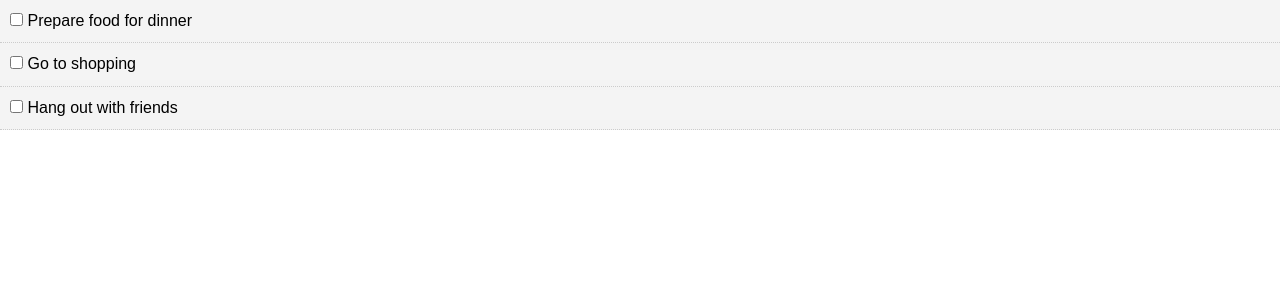
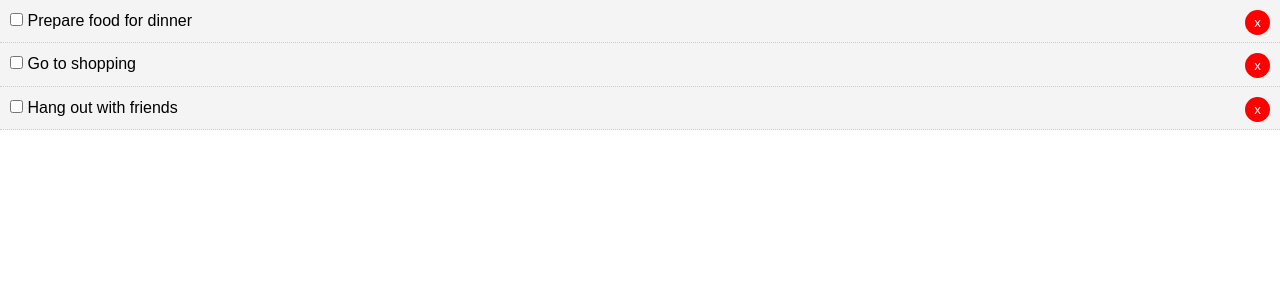
Before and after one commit to tatjanatanaskovich/react-to-do-list, a React (Create React App) app: page / in a window 1280 px wide. Shown: the top 300 px of the page. Built offline with nearby package versions, Linux system fonts and the light colour scheme.

Commit message:
Created deleteTodo method for to do item

```diff
--- a/src/App.js
+++ b/src/App.js
@@ -33,12 +33,17 @@ class App extends Component {
     })});
   }
 
+  deleteTodo = (id) => {
+    this.setState({todos: [...this.state.todos.filter(todo => todo.id !== id)] });
+  }
+
   render() {
     return (
       <div>
         <Todos
           todos={this.state.todos}
           markComplete={this.markComplete}
+          deleteTodo={this.deleteTodo}
         />
       </div>
     );
--- a/src/components/TodoItem.js
+++ b/src/components/TodoItem.js
@@ -12,15 +12,21 @@ class TodoItem extends Component {
   }
 
   render() {
+    const { id, title } = this.props.todo;
     return (
       <div className="TodoItem" style={this.getStyle()}>
         <p>
           <input
             type="checkbox"
-            onChange={this.props.markComplete.bind(this, this.props.todo.id)}
+            onChange={this.props.markComplete.bind(this, id)}
           />
           {' '}
-          {this.props.todo.title}
+          { title }
+          <button
+            onClick={this.props.deleteTodo.bind(this, id)}
+            className="btn">
+            x
+          </button>
         </p>
       </div>
     );
--- a/src/components/TodoItem.styles.css
+++ b/src/components/TodoItem.styles.css
@@ -3,3 +3,13 @@
   padding: 10px;
   border-bottom: 1px dotted #ccc;
 }
+
+.btn {
+  background: #ff0000;
+  color: #fff;
+  border: none;
+  padding: 5px 9px;
+  border-radius: 50%;
+  cursor: pointer;
+  float: right;
+}
--- a/src/components/Todos.js
+++ b/src/components/Todos.js
@@ -10,6 +10,7 @@ class Todos extends Component {
         key={todo.id}
         todo={todo}
         markComplete={this.props.markComplete}
+        deleteTodo={this.props.deleteTodo}
       />
     ));
   }
```
